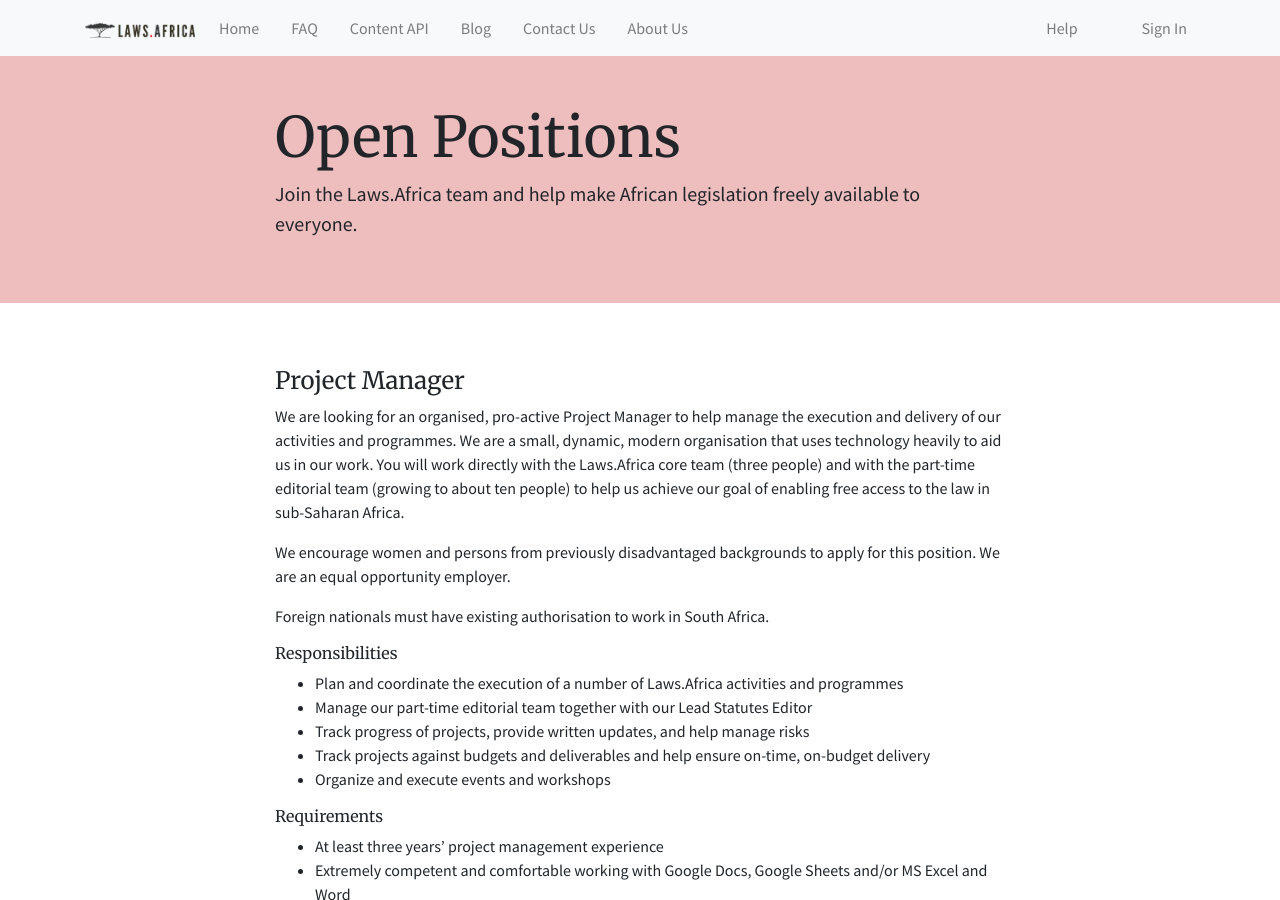
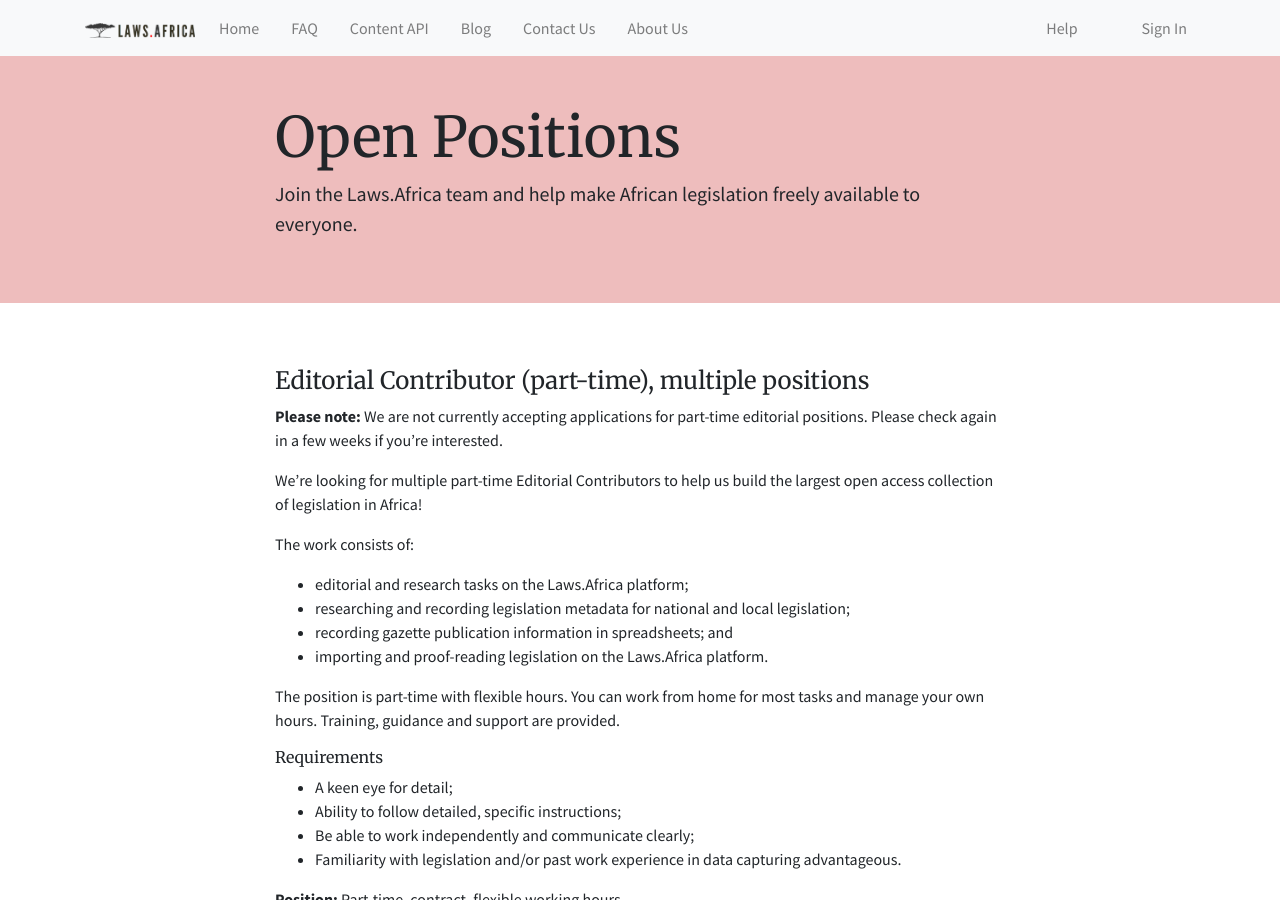
Before and after one commit to laws-africa/laws-africa.github.io, a Jekyll site: the page built from jobs.markdown, in a window 1280 px wide and 900 px high. Built offline with Jekyll 4.4.1, drawn with Linux system fonts in a browser that asks for light colours; nearby versions of some CDN libraries; some of the changed text lies outside the part shown.

Commit message:
Updated Jobs

```diff
--- a/jobs.markdown
+++ b/jobs.markdown
@@ -3,37 +3,6 @@
 lead: Join the Laws.Africa team and help make African legislation freely available
   to everyone.
 positions:
-- title: Project Manager
-  description: |-
-    We are looking for an organised, pro-active Project Manager to help
-    manage the execution and delivery of our activities and programmes. We are a small,
-    dynamic, modern organisation that uses technology heavily to aid us in our work.
-    You will work directly with the Laws.Africa core team (three people) and with
-    the part-time editorial team (growing to about ten people) to help us achieve
-    our goal of enabling free access to the law in sub-Saharan Africa.
-
-    We encourage women and persons from previously disadvantaged backgrounds to apply for this position. We are an equal opportunity employer.
-
-    Foreign nationals must have existing authorisation to work in South Africa.
-  responsibilities: |
-    * Plan and coordinate the execution of a number of Laws.Africa activities and programmes
-    * Manage our part-time editorial team together with our Lead Statutes Editor
-    * Track progress of projects, provide written updates, and help manage risks
-    * Track projects against budgets and deliverables and help ensure on-time, on-budget delivery
-    * Organize and execute events and workshops
-  requirements: |
-    * At least three years’ project management experience
-    * Extremely competent and comfortable working with Google Docs, Google Sheets and/or MS Excel and Word
-    * Proficiency in English
-    * Outstanding organizational and planning abilities
-    * Ability to self-manage and work independently
-    * Excellent written and verbal communication skills
-    * Willingness to wear many hats and help out with multiple aspects of running a small, busy, non-profit organisation
-    * Familiarity with project management tools such as Trello is an advantage
-    * Knowledge of the development, non-profit and rule of law sectors is an advantage
-  type: Full-time, contract, initially for 6 months.
-  salary: R30 000 - R35 000 total cost to company, depending on experience.
-  location: Rondebosch, Cape Town
 - title: Editorial Contributor (part-time), multiple positions
   description: "**Please note:** We are not currently accepting applications for part-time
     editorial positions. Please check again in a few weeks if you're interested.\n\nWe're
```
